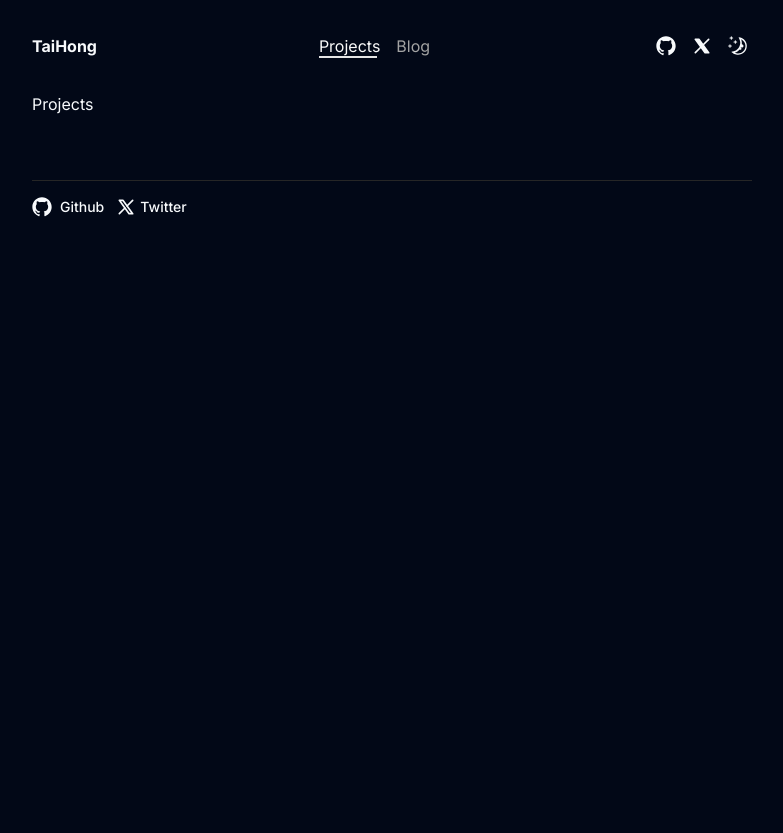
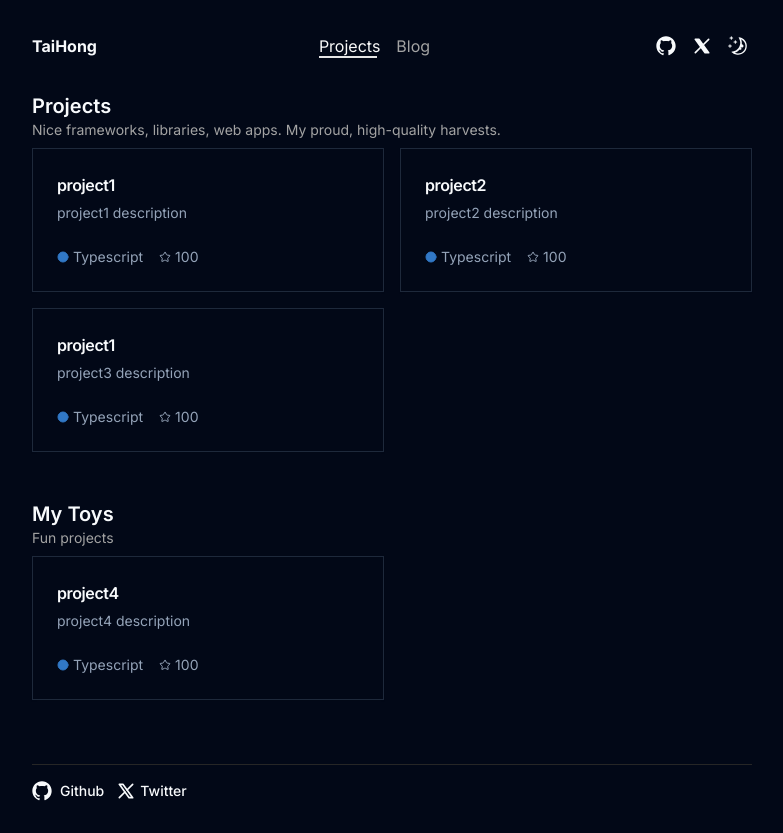
Before and after one commit to xXQiuChenXx/QiuChen, a Next.js app: page /projects in a window 1280 px wide. Shown: the whole page, without its empty margins (248-1031 px from the left). Before the commit the page ends 800 px from the top, so only its background shows below. Built offline with nearby package versions, Linux system fonts and the light colour scheme.

Commit message:
Add Project Page

```diff
--- a/src/app/projects/page.tsx
+++ b/src/app/projects/page.tsx
@@ -1,9 +1,25 @@
 import React from "react";
+import { projects, projectTags } from "@/config/projects";
+import { ProjectCard } from "@/components/ProjectCard";
 
 const Projects = () => {
   return (
     <main className="grid items-center pt-6 md:py-8 py-4 gap-12 pb-10 md:pb-12">
-      Projects
+      {projectTags.map((tag) => {
+        return (
+          <div key={tag.id}>
+            <h1 className="font-semibold text-xl">{tag.name}</h1>
+            <p className="text-sm text-neutral-400 mb-2">{tag.description}</p>
+            <div className="grid grid-cols-1 gap-4 md:grid-cols-2">
+              {projects
+                .filter((project) => project.tag === tag.id)
+                .map((project, i) => (
+                  <ProjectCard project={project} key={`${tag.id}-${i + 1}`} />
+                ))}
+            </div>
+          </div>
+        );
+      })}
     </main>
   );
 };
--- a/src/config/projects.ts
+++ b/src/config/projects.ts
@@ -1,5 +1,33 @@
-import { projectSchema } from "@/components/ProjectCard";
+type projectSchema = {
+  name: string;
+  tag: string;
+  description: string;
+  html_url: string;
+  stargazers_count: number;
+  forks_count: number;
+  homepage: string;
+  language: string; // Programming language
+};
 
+type projectTagSchema = {
+  id: string;
+  name: string;
+  description: string;
+};
+
+export const projectTags: projectTagSchema[] = [
+  {
+    id: "project",
+    name: "Projects",
+    description:
+      "Nice frameworks, libraries, web apps. My proud, high-quality harvests.",
+  },
+  {
+    id: "toy",
+    name: "My Toys",
+    description: "Fun projects",
+  },
+];
 
 export const projects: projectSchema[] = [
   {
@@ -8,6 +36,7 @@ export const projects: projectSchema[] = [
     html_url: "https://github.com",
     forks_count: 100,
     homepage: "wsd",
+    tag: "project",
     language: "Typescript",
     stargazers_count: 100,
   },
@@ -18,6 +47,7 @@ export const projects: projectSchema[] = [
     forks_count: 100,
     homepage: "wsd",
     language: "Typescript",
+    tag: "project",
     stargazers_count: 100,
   },
   {
@@ -26,6 +56,7 @@ export const projects: projectSchema[] = [
     html_url: "https://github.com",
     forks_count: 100,
     homepage: "wsd",
+    tag: "project",
     language: "Typescript",
     stargazers_count: 100,
   },
@@ -34,6 +65,7 @@ export const projects: projectSchema[] = [
     description: "project4 description",
     html_url: "https://github.com",
     forks_count: 100,
+    tag: "toy",
     homepage: "wsd",
     language: "Typescript",
     stargazers_count: 100,
```
Lines whose indentation alone changed are shown as unchanged.
